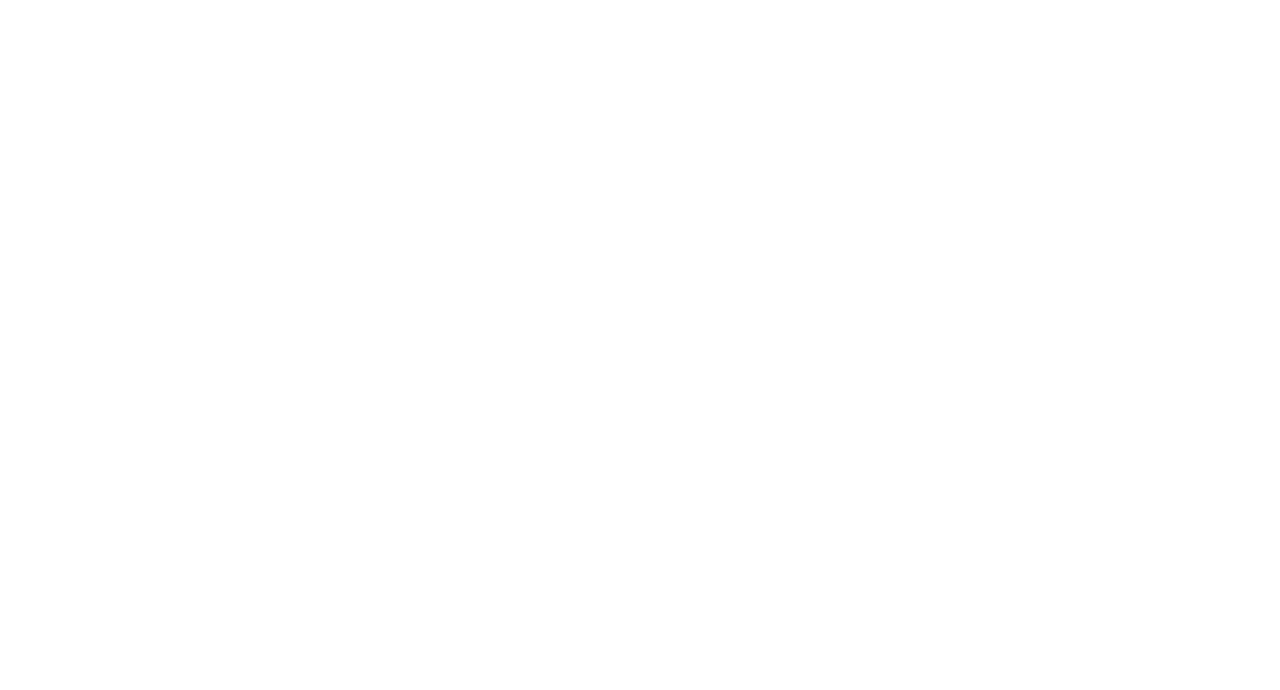
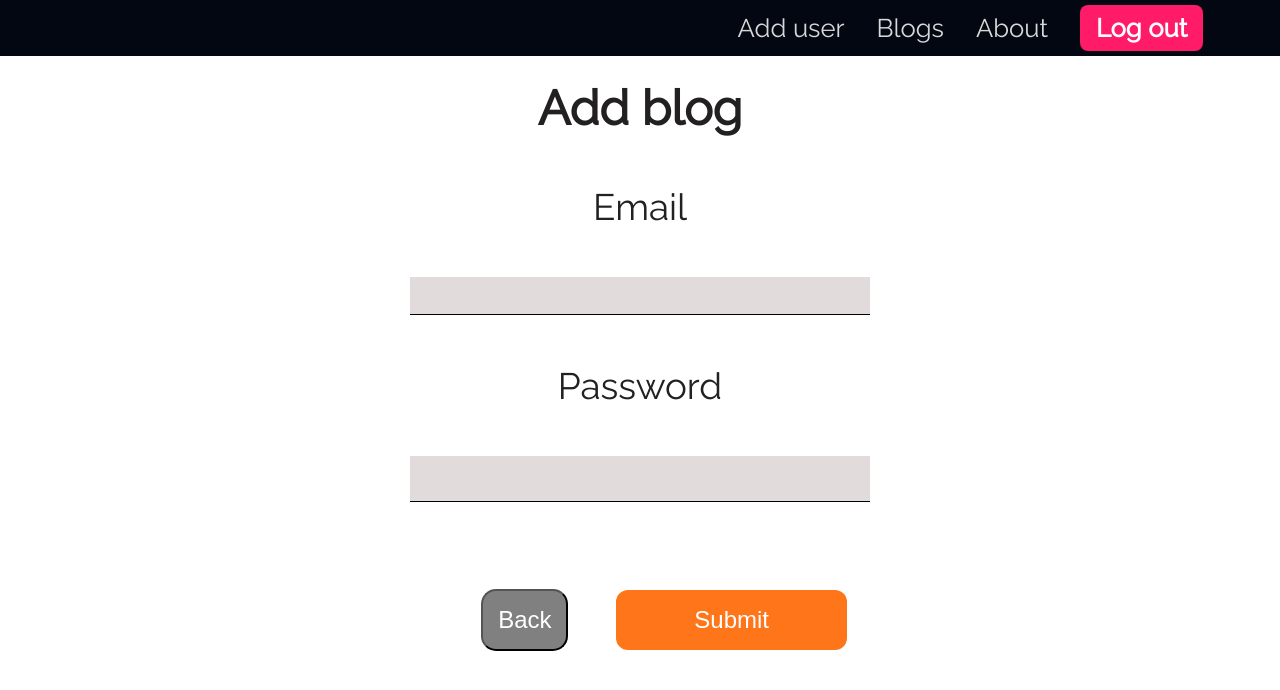
Before and after one commit to sergiornelas/guaostudio, a React (Create React App) app in the folder admin-frontend/: page /addUser in a window 1280 px wide. Shown: the top 690 px of the page. Built offline with nearby package versions, Linux system fonts and the light colour scheme.

Commit message:
user can add new users

```diff
--- /dev/null
+++ b/admin-frontend/src/components/AddUser.js
@@ -0,0 +1,69 @@
+import React, {useState} from 'react';
+import axios from 'axios';
+import {Link} from 'react-router-dom';
+import Navbar from './Navbar';
+
+const AddUser = (props) => {
+  let [userId, setuserId] = useState('');
+
+  const addUser = newUser => {
+    // const tokenCookie = localStorage.getItem('accToken');
+    axios
+      .request({
+        method: 'post',
+        url: 'http://localhost:3000/signup',
+        data: newUser,
+      })
+      .then(response => {
+        // console.log('CONGRATULATIONS!');
+        props.history.push('/blogs');
+      })
+      .catch(err => console.log(err));
+  };
+
+  // axios
+  //   .request({
+  //     method: 'get',
+  //     url: 'http://localhost:3000/whoAmI',
+  //   })
+  //   .then(response => {
+  //     // console.log('usuario: ', response);
+  //     setuserId((userId = response.data));
+  //   })
+  //   .catch(err => console.log(err));
+
+  const onSubmit = e => {
+    e.preventDefault();
+    const newUser = {
+      email: e.target[0].value,
+      password: e.target[1].value,
+    };
+    addUser(newUser);
+  };
+
+  return (
+    <div className={'container'}>
+      <Navbar />
+
+      <h1 className={'title'}>Add blog</h1>
+      <form onSubmit={onSubmit.bind(this)}>
+        <h4 className={'subtitle'}>Email</h4>
+        <input type="text" name="email" className={"input_style"}/>
+
+        <h4 className={'subtitle'}>Password</h4>
+        <input type="text" name="password" className={"input_style_textArea"}/>
+
+        <div className={'center_buttons'}>
+          <Link to="/blogs">
+            <button className="btn-grey">Back</button>
+          </Link>
+          <input className='input_button' type="submit" value="Submit" />
+        </div>
+      </form>
+
+      <br />
+    </div>
+  );
+}
+
+export default AddUser
--- a/admin-frontend/src/components/EditBlog.js
+++ b/admin-frontend/src/components/EditBlog.js
@@ -2,7 +2,6 @@
 import axios from 'axios';
 import {Link} from 'react-router-dom';
 import Navbar from './Navbar';
-import editBlogCSS from '../styles/editBlog.module.css';
 
 export class EditBlog extends Component {
   constructor(props) {
--- a/admin-frontend/src/components/Main.js
+++ b/admin-frontend/src/components/Main.js
@@ -6,6 +6,7 @@
 import AddBlog from './AddBlog';
 import EditBlog from './EditBlog';
 import Login from './Login';
+import AddUser from './AddUser'
 
 const Main = () => {
   return (
@@ -14,6 +15,7 @@
         <Switch>
           <Route exact path="/" component={Login} />
           <Route exact path="/blogs" component={Blogs} />
+          <Route exact path="/addUser" component={AddUser} />
           <Route exact path="/about" component={About} />
           <Route exact path="/blogs/add" component={AddBlog} />
           <Route exact path="/blogs/edit/:id" component={EditBlog} />
--- a/admin-frontend/src/components/Navbar.js
+++ b/admin-frontend/src/components/Navbar.js
@@ -12,6 +12,9 @@
       <header className="main-header">
         <nav className="main-nav">
           <ul className="main-nav__items">
+            <li className="main-nav__item">
+              <Link to="/addUser">Add user</Link>
+            </li>
             <li className="main-nav__item">
               <Link to="/blogs">Blogs</Link>
             </li>
--- a/admin-frontend/src/styles/editBlog.module.css
+++ /dev/null
@@ -1,45 +0,0 @@
-.input_style{
-  font-size: 1.1rem;
-  width: 60%;
-  padding: .5rem;
-  border:none;
-  border-bottom: 1.3px black solid;
-  background-color: rgb(226, 219, 219);
-  display: block;
-  margin: 0 auto;
-}
-
-.input_style_textArea{
-  font-size: 1.5rem;
-  font-family: inherit;
-  width: 60%;
-  padding: .5rem;
-  border:none;
-  border-bottom: 1.3px black solid;
-  background-color: rgb(226, 219, 219);
-  display: block;
-  margin: 0 auto;
-}
-
-.input_button{
-  width: 30%;
-  margin: 1rem auto;
-  font-size: 1.5rem;
-  background-color: rgb(255, 117, 25);
-  color:rgb(255, 255, 255);
-  padding: 1rem 2rem;
-  border-radius: 12px;
-  border: none;
-  text-align: center;
-  cursor: pointer;
-}
-
-.input_button:hover{
-  background-color: rgb(172, 69, 0);
-  box-shadow: 5px 5px 5px 1px rgb(36, 15, 1);
-}
-
-.center_buttons{
-  text-align: center;
-  margin-top: 4.5rem;
-}
```
